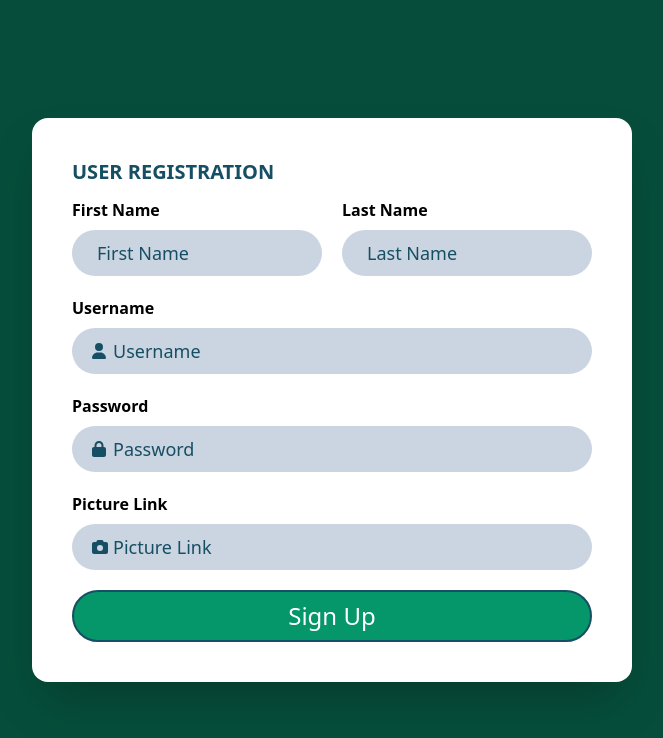
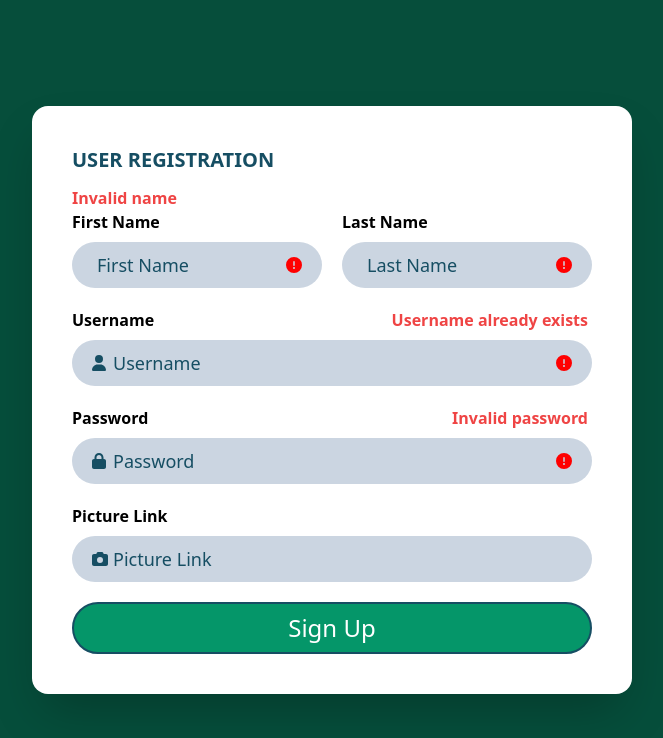
Before and after one commit to Trinicle/Groceries, a React (Create React App) app: page /register in a window 1280 px wide. Both pictures are taken after a click on the button "Sign Up". Shown: the top 738 px of the page, without its empty margins (308-971 px from the left). Built offline with nearby package versions, Linux system fonts and the light colour scheme; no server answers.

Commit message:
basic error validation

```diff
--- a/src/components/Login.js
+++ b/src/components/Login.js
@@ -3,8 +3,6 @@ import { useState } from "react";
 import { FontAwesomeIcon } from "@fortawesome/react-fontawesome";
 import { faUser, faLock, faCircleExclamation } from "@fortawesome/free-solid-svg-icons"
 import classNames from 'classnames';
-
-
 
 export default function Login(props) {
     const { setLoggedIn, setUser } = props
--- a/src/components/Register.js
+++ b/src/components/Register.js
@@ -2,6 +2,7 @@ import { useNavigate } from "react-router-dom";
 import { useState } from "react";
 import { FontAwesomeIcon } from "@fortawesome/react-fontawesome";
 import { faUser, faLock, faCircleExclamation, faCamera } from "@fortawesome/free-solid-svg-icons"
+import classNames from 'classnames';
 
 export default function Register() {
 const [username, setUsername] = useState('')
@@ -9,30 +10,73 @@ const [password, setPassword] = useState('')
 const [lastname, setLastName] = useState('')
 const [firstname, setFirstName] = useState('')
 const [picture, setPicture] = useState('')
-const [error, setError] = useState(false)
+const [usernameError, setUsernameError] = useState(false)
+const [nameError, setNameError] = useState(false)
+const [passwordError, setPasswordError] = useState(false)
+const [pictureError, setPictureError] = useState(false)
+
+
 const navigate = useNavigate()
+
+const isImgUrl = (url) => {
+    return new Promise(function(resolve, reject) {
+        var img = new Image();
+        img.onload = function() {
+            resolve(url);
+        };
+        img.onerror = function() {
+            resolve("");
+        };
+        img.src = url;
+    });
+  }
 
 const onButtonClick = async (e) => {
     e.preventDefault();
+    let error = false
+    let temp = await isImgUrl(picture);
+    if(temp != picture) {
+        setPicture(temp)
+        setPictureError(true)
+        error = true
+    } else {
+        setPictureError(false);
+    }
+    if(firstname === "" || lastname === "") {
+        setNameError(true)
+        error = true
+    }
+    if(password == "") {
+        setPasswordError(true)
+        error = true
+    }
+    if(username === "") {
+        setUsernameError(true)
+        error = true
+    }
     let result = await fetch(
         'http://localhost:5000/register', {
             method: "post",
-            body: JSON.stringify({ username, password, firstname, lastname, picture }),
+            body: JSON.stringify({ username, password, firstname, lastname, picture, error }),
             headers: {
                 'Content-Type': 'application/json'
             }
         }
     )
     result = await result.json();
-    if (!result.error) {
+    if (!result.error && !error) {
         setUsername("");
         setPassword("");
         setLastName("");
         setFirstName("");
         setPicture("");
+        setUsernameError(false);
+        setNameError(false);
+        setPasswordError(false);
+        setPictureError(false);
         navigate("/login")
     } else {
-        setError(true)
+        setUsernameError(result.error)
     }
 }
 
@@ -40,18 +84,16 @@ return (
     <div className='flex justify-center items-center h-screen bg-emerald-900'>
     <div className='grid lg:w-600 w-3/4 shadow-2xl bg-white rounded-2xl border-inherit p-10'>
         <div className="text-cyan-900">
-            <div>
-                <div className="text-xl font-bold pb-3 ">
-                    USER REGISTRATION
-                </div>
-                {error && <p className="text-sm text-red-500 font-semibold pb-3">Username already exists!</p>}
+            <div className="text-xl font-bold pb-3 ">
+                USER REGISTRATION
             </div>
+            <p className={classNames(usernameError ? "text-red-500 font-semibold": "hidden", " right-40")}>Invalid name</p>
             <form action="" className="grid gap-5 grid-rows-3 grid-cols-2 items-center text-black">
                 <div>
                     <p className="pb-2 font-semibold">First Name</p>
                     <div className="relative flex items-center">
                         <div className="absolute px-4 right-1">
-                            {error && <FontAwesomeIcon icon={faCircleExclamation} style={{color: "red"}}/>}
+                            {nameError && <FontAwesomeIcon icon={faCircleExclamation} style={{color: "red"}}/>}
                         </div>
                         <input value={firstname} placeholder="First Name" onChange={(ev) => setFirstName(ev.target.value)}
                         className='border w-full text-lg rounded-full py-2 px-6 bg-slate-300 border-transparent focus:outline-none focus:ring-2 focus:ring-cyan-900 focus:shadow-black text-cyan-900 placeholder:text-cyan-900'
@@ -62,7 +104,7 @@ return (
                     <p className="pb-2 font-semibold">Last Name</p>
                     <div className="relative flex items-center">
                         <div className="absolute px-4 right-1">
-                            {error && <FontAwesomeIcon icon={faCircleExclamation} style={{color: "red"}}/>}
+                            {nameError && <FontAwesomeIcon icon={faCircleExclamation} style={{color: "red"}}/>}
                         </div>
                         <input value={lastname} placeholder="Last Name" onChange={(ev) => setLastName(ev.target.value)}
                         className='border w-full text-lg rounded-full py-2 px-6 bg-slate-300 border-transparent focus:outline-none focus:ring-2 focus:ring-cyan-900 focus:shadow-black text-cyan-900 placeholder:text-cyan-900'
@@ -70,13 +112,16 @@ return (
                     </div>
                 </div>
                 <div className="col-span-2">
-                    <p className="pb-2 font-semibold">Username</p>
+                    <div className="flex relative">
+                        <p className={classNames(usernameError ? "text-red-500 font-semibold": "hidden", " right-1 absolute")}>Username already exists</p>
+                        <p className="pb-2 font-semibold">Username</p>
+                    </div>
                     <div className="relative flex items-center">
                         <div className="absolute left-1 px-4">
                             <FontAwesomeIcon icon={faUser} style={{color: "rgb(22 78 99 / 1)"}}/>
                         </div>
                         <div className="absolute px-4 right-1">
-                            {error && <FontAwesomeIcon icon={faCircleExclamation} style={{color: "red"}}/>}
+                            {usernameError && <FontAwesomeIcon icon={faCircleExclamation} style={{color: "red"}}/>}
                         </div>
                         <input value={username} placeholder="Username" onChange={(ev) => setUsername(ev.target.value)}
                         className='border w-full text-lg rounded-full py-2 px-10 bg-slate-300 border-transparent focus:outline-none focus:ring-2 focus:ring-cyan-900 focus:shadow-black text-cyan-900 placeholder:text-cyan-900'
@@ -84,13 +129,16 @@ return (
                     </div>
                 </div>
                 <div className="col-span-2">
-                    <p className="pb-2 font-semibold">Password</p>
+                    <div className="flex relative">
+                        <p className={classNames(usernameError ? "text-red-500 font-semibold": "hidden", " right-1 absolute")}>Invalid password</p>
+                        <p className="pb-2 font-semibold">Password</p>
+                    </div>
                     <div className="relative flex items-center">
                         <div className="absolute left-1 px-4">
                             <FontAwesomeIcon icon={faLock} style={{color: "rgb(22 78 99 / 1)"}}/>
                         </div>
                         <div className="absolute px-4 right-1">
-                            {error && <FontAwesomeIcon icon={faCircleExclamation} style={{color: "red"}}/>}
+                            {passwordError && <FontAwesomeIcon icon={faCircleExclamation} style={{color: "red"}}/>}
                         </div>
                         <input  value={password} placeholder="Password" onChange={(ev) => setPassword(ev.target.value)}
                         className='border w-full text-lg rounded-full py-2 px-10 bg-slate-300 border-transparent focus:outline-none focus:ring-2 focus:ring-cyan-900 focus:shadow-black text-cyan-900 placeholder:text-cyan-900'
@@ -104,7 +152,7 @@ return (
                             <FontAwesomeIcon icon={faCamera} style={{color: "rgb(22 78 99 / 1)"}}/>
                         </div>
                         <div className="absolute px-4 right-1">
-                            {error && <FontAwesomeIcon icon={faCircleExclamation} style={{color: "red"}}/>}
+                            {pictureError && <FontAwesomeIcon icon={faCircleExclamation} style={{color: "red"}}/>}
                         </div>
                         <input  value={picture} placeholder="Picture Link" onChange={(ev) => setPicture(ev.target.value)}
                         className='border w-full text-lg rounded-full py-2 px-10 bg-slate-300 border-transparent focus:outline-none focus:ring-2 focus:ring-cyan-900 focus:shadow-black text-cyan-900 placeholder:text-cyan-900'
```
Also changed, not shown: 1 other file (tests, documents, lock files or other folders).
